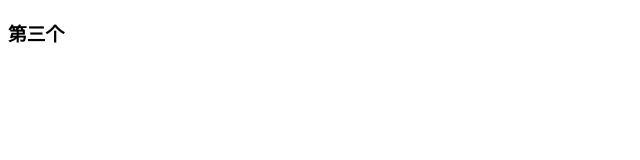
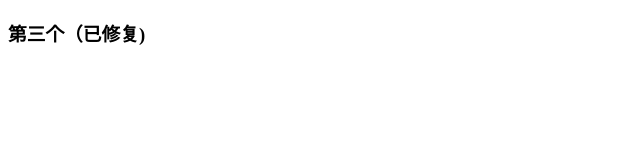
Before and after one commit to sissi744/test, a website: page index3.html in a window 1280 px wide. Shown: the whole page, without its empty margins (0-640 px from the left). Drawn offline with Linux system fonts and the light colour scheme.

Commit message:
solve bug

```diff
--- a/index3.html
+++ b/index3.html
@@ -7,6 +7,7 @@
   <title>Document</title>
 </head>
 <body>
-  <h3>第三个</h3>
+  <h3>第三个（已修复)</h3>
+
 </body>
 </html>
```
